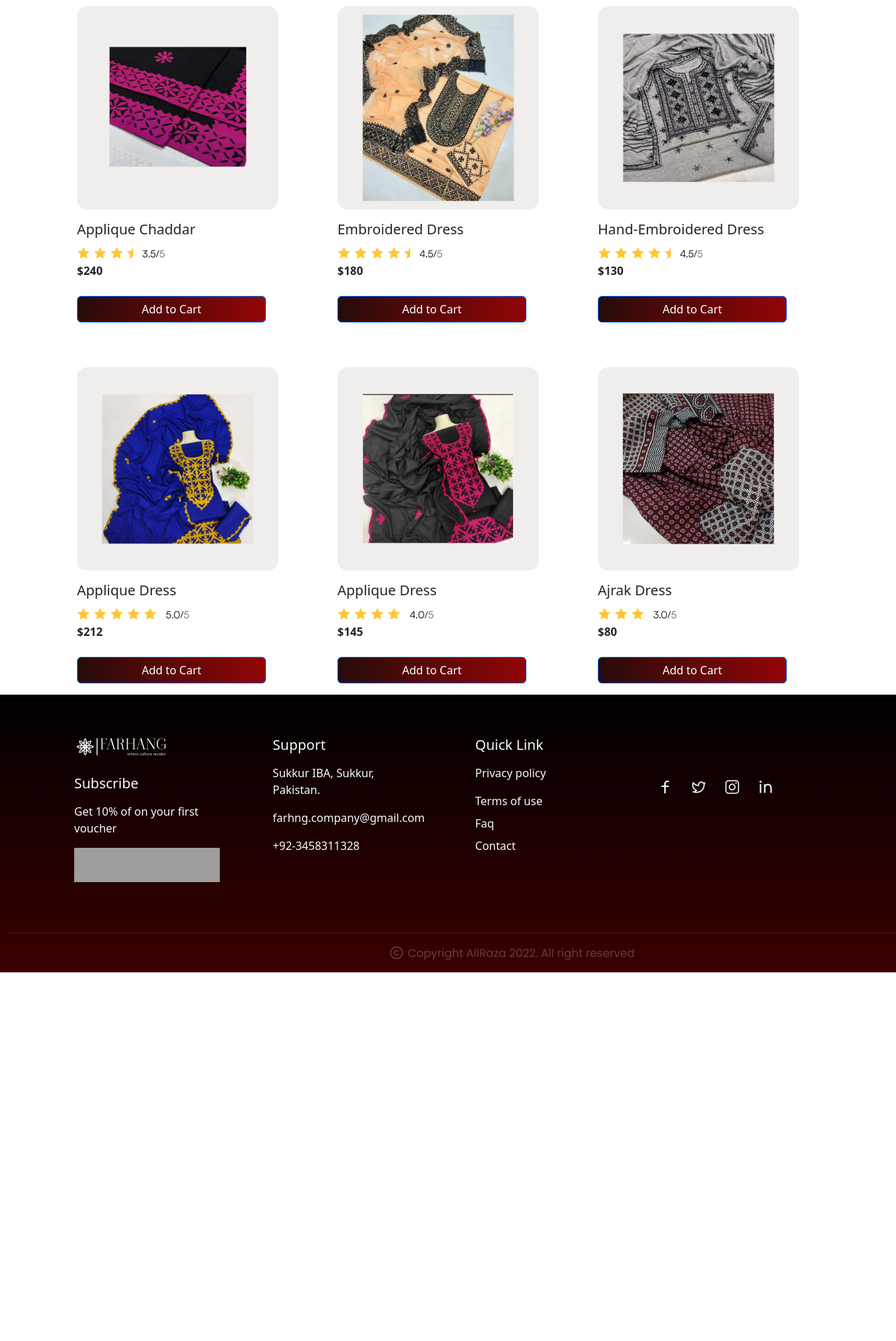
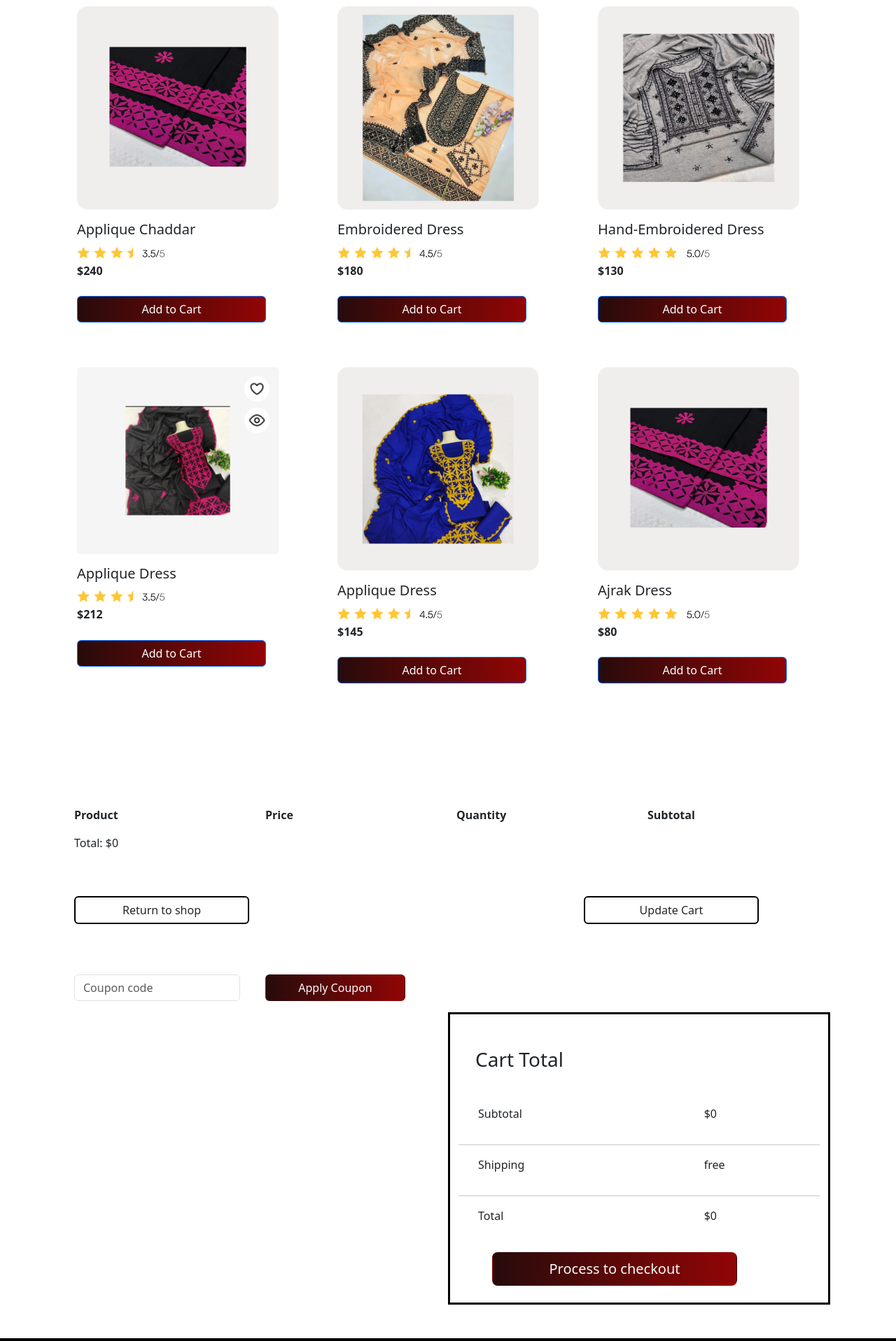
Before and after one commit to HafsaQureshi1/Ecommerce-Web-App, a React (Create React App) app: page /prod in a window 1280 px wide. Shown: the part 880-2797 px from the top of the page at 70% size. Before the commit the page ends 2270 px from the top, so only its background shows below. Built offline with nearby package versions, Linux system fonts and the light colour scheme; grey boxes are pictures that could not be loaded.

Commit message:
cart functionality

```diff
--- a/src/components/Allproducts.js
+++ b/src/components/Allproducts.js
@@ -1,29 +1,47 @@
+// AllProducts.js
+import React, { useState } from 'react';
 import Button from 'react-bootstrap/Button';
 import Card from 'react-bootstrap/Card';
+import { Container, Row, Col, Dropdown } from 'react-bootstrap';
+import Cart from './Cart'; // Import the Cart component
 import img from '../assets/images/Frame 33.png';
 import img2 from '../assets/images/Frame 34.png';
 import img3 from '../assets/images/Frame 38.png';
+import stars from '../assets/images/Frame 39.png';
+import stars2 from '../assets/images/Frame 40.png';
+import stars3 from '../assets/images/Frame 41.png';
 import img4 from '../assets/images/Frame 71.png';
 import img5 from '../assets/images/Frame 72.png';
 import img6 from '../assets/images/Frame 73.png';
-import img7 from '../assets/images/Frame 32.png';
-import img8 from '../assets/images/Frame 70.png';
-import img9 from '../assets/images/Frame 71 (1).png';
-import stars from '../assets/images/Frame 39.png';
-import stars2 from '../assets/images/Frame 40.png';
-import stars3 from '../assets/images/Frame 41.png';
-import stars4 from '../assets/images/Frame 68.png';
-import stars5 from '../assets/images/Frame 69.png';
-import stars6 from '../assets/images/Frame 70 (1).png';
-import stars7 from '../assets/images/Frame 35.png';
-import stars8 from '../assets/images/Frame 68 (1).png';
-import stars9 from '../assets/images/Frame 69 (1).png';
-import { Container, Row, Col, Dropdown } from 'react-bootstrap';
-export default function Allproducts(){
-    return(
+import img7 from '../assets/images/s1.png';
+import img8 from '../assets/images/Frame 32.png';
+import img9 from '../assets/images/Frame 71.png';
+
+
+export default function AllProducts() {
+  const [cart, setCart] = useState([]);
+
+  const addToCart = (product) => {
+    const existingProductIndex = cart.findIndex((item) => item.id === product.id);
+
+    if (existingProductIndex !== -1) {
+      const updatedCart = [...cart];
+      updatedCart[existingProductIndex].quantity += 1;
+      setCart(updatedCart);
+    } else {
+      setCart([...cart, { ...product, quantity: 1 }]);
+    }
+  };
+
+  const removeFromCart = (productId) => {
+    const updatedCart = cart.filter((item) => item.id !== productId);
+    setCart(updatedCart);
+  };
+
+  return (
     <>
       <div className="container">
-<h5>Home/<span style={{color:"#000000"}}>All Products</span></h5>
+        <h5>Home/<span style={{ color: "#000000" }}>All Products</span></h5>
         <h1 className='my-5'>All Products</h1>
         <Container className="d-flex justify-content-end">
           <Row>
@@ -32,162 +50,67 @@ export default function Allproducts(){
             </Col>
             <Col xs="auto">
               <Dropdown>
-              <Dropdown.Toggle id="dropdown-basic" style={{ backgroundColor: "#fff", color: "#000", border: "none" , marginTop:'-10px' }}>
-              most Popular
+                <Dropdown.Toggle id="dropdown-basic" style={{ backgroundColor: "#fff", color: "#000", border: "none", marginTop: '-10px' }}>
+                  Most Popular
                 </Dropdown.Toggle>
 
                 <Dropdown.Menu>
-                <Dropdown.Item href="#/action-1"></Dropdown.Item>
-                <Dropdown.Item href="#/action-2"></Dropdown.Item>
+                  <Dropdown.Item href="#/action-1">Action 1</Dropdown.Item>
+                  <Dropdown.Item href="#/action-2">Action 2</Dropdown.Item>
                 </Dropdown.Menu>
               </Dropdown>
             </Col>
           </Row>
         </Container>
-<div className="container  ">
-  <div class="row">
-    <div className='col-lg-4 col-md-6 col-sm-12'>
-<Card className=''  style={{ width: '18rem',border:'none' }}>
-    <Card.Img className='mx-3' variant="top " src={img} />
-    <Card.Body style={{marginLeft:'none'}}>
-      <Card.Title>Baby Crochet Design</Card.Title>
-      <img varient="down" src={stars} />
-      <Card.Text style={{width:'700px', height:'32.4px'}} className='fw-bold'>
-        $145
+        <div className="container">
+          <div className="row">
+            <ProductCard img={img} title="Baby Crochet Design" stars={stars} price={145} addToCart={() => addToCart({ id: 1, name: 'Baby Crochet Design', price: 145 })} />
+            <ProductCard img={img2} title="Balochi Doch" stars={stars2} price={180} addToCart={() => addToCart({ id: 2, name: 'Balochi Doch', price: 180 })} />
+            <ProductCard img={img3} title="Crochet Dress" stars={stars3} price={120} addToCart={() => addToCart({ id: 3, name: 'Crochet Dress', price: 120 })} />
+            {/* Add more ProductCard components as needed */}
+          </div>
+        </div>
+        <div className="container my-5">
+        <div className="row">
+            <ProductCard img={img4} title="Applique Chaddar " stars={stars} price={240} addToCart={() => addToCart({ id: 4, name: 'Baby Crochet Design', price: 145 })} />
+            <ProductCard img={img5} title="Embroidered Dress" stars={stars2} price={180} addToCart={() => addToCart({ id: 5, name: 'Balochi Doch', price: 180 })} />
+            <ProductCard img={img6} title="Hand-Embroidered Dress" stars={stars3} price={130} addToCart={() => addToCart({ id: 6, name: 'Crochet Dress', price: 120 })} />
+            {/* Add more ProductCard components as needed */}
+          </div>
+          {/* ... Your existing code ... */}
+        </div>
+        <div className="container my-5">
+        <div className="row">
+            <ProductCard  img={img7} title="Applique Dress" stars={stars} price={212} addToCart={() => addToCart({ id: 7, name: 'Baby Crochet Design', price: 145 })} />
+            <ProductCard img={img8} title="Applique Dress" stars={stars2} price={145} addToCart={() => addToCart({ id: 8, name: 'Balochi Doch', price: 180 })} />
+            <ProductCard img={img9} title="Ajrak Dress" stars={stars3} price={80} addToCart={() => addToCart({ id: 9, name: 'Crochet Dress', price: 120 })} />
+            {/* Add more ProductCard components as needed */}
+          </div>
+          {/* ... Your existing code ... */}
+        </div>
+        <div className="container mt-5">
+          {/* Cart summary section */}
+          <Cart cart={cart} removeFromCart={removeFromCart} />
+        </div>
+      </div>
+    </>
+  );
+}
+
+const ProductCard = ({ img, title, stars, price, addToCart }) => (
+  <div className="col-lg-4 col-md-6 col-sm-12">
+    <Card className="" style={{ width: '18rem', border: 'none' }}>
+      <Card.Img className="mx-3" variant="top" src={img} />
+      <Card.Body style={{ marginLeft: 'none' }}>
+        <Card.Title>{title}</Card.Title>
+        <img varient="down" src={stars} alt="Stars" />
+        <Card.Text style={{ width: '700px', height: '32.4px' }} className="fw-bold">
+          ${price}
         </Card.Text>
-      <Button  style={{width:'270px'}} className='gradient-container'>Add to Cart</Button>
+        <Button style={{ width: '270px' }} className="gradient-container" onClick={addToCart}>
+          Add to Cart
+        </Button>
       </Card.Body>
     </Card>
   </div>
-
-   <div className='col-lg-4 col-md-6 col-sm-12'>
-<Card className=''  style={{ width: '18rem',border:'none' }}>
-    <Card.Img className='mx-3' variant="top " src={img2} />
-    <Card.Body style={{marginLeft:'none'}}>
-      <Card.Title>Balochi Doch</Card.Title>
-      <img varient="down" src={stars2} />
-      <Card.Text style={{width:'700px', height:'32.4px'}} className='fw-bold'>
-        $180
-      </Card.Text>
-      <Button  style={{width:'270px'}} className='gradient-container'>Add to Cart</Button>
-    </Card.Body>
-  </Card>
-  </div>
-
-   <div className='col-lg-4 col-md-6 col-sm-12'>
-<Card className=''  style={{ width: '18rem',border:'none' }}>
-    <Card.Img className='mx-3' variant="top " src={img3} />
-    <Card.Body style={{marginLeft:'none'}}>
-      <Card.Title>  Crochet Dress</Card.Title>
-      <img varient="down" src={stars3} />
-      <Card.Text style={{width:'700px', height:'32.4px'}} className='fw-bold'>
-        $120
-      </Card.Text>
-      <Button  style={{width:'270px'}} className='gradient-container'>Add to Cart</Button>
-    </Card.Body>
-  </Card>
-  </div>
-  </div>
-  </div>
-
-
-  <div className="container my-5">
-  <div class="row">
-    <div className='col-lg-4 col-md-6 col-sm-12'>
-<Card className=''  style={{ width: '18rem',border:'none' }}>
-    <Card.Img className='mx-3' variant="top " src={img4} />
-    <Card.Body style={{marginLeft:'none'}}>
-      <Card.Title>Applique Chaddar </Card.Title>
-      <img varient="down" src={stars4} />
-      <Card.Text style={{width:'700px', height:'32.4px'}} className='fw-bold'>
-        $240
-      </Card.Text>
-      <Button  style={{width:'270px'}} className='gradient-container'>Add to Cart</Button>
-    </Card.Body>
-  </Card>
-  </div>
-
-   <div className='col-lg-4 col-md-6 col-sm-12'>
-<Card className=''  style={{ width: '18rem',border:'none' }}>
-    <Card.Img className='mx-3' variant="top " src={img5} />
-    <Card.Body style={{marginLeft:'none'}}>
-      <Card.Title>Embroidered Dress</Card.Title>
-      <img varient="down" src={stars5} />
-      <Card.Text style={{width:'700px', height:'32.4px'}} className='fw-bold'>
-        $180
-      </Card.Text>
-      <Button  style={{width:'270px'}} className='gradient-container'>Add to Cart</Button>
-    </Card.Body>
-  </Card>
-  </div>
-
-   <div className='col-lg-4 col-md-6 col-sm-12'>
-<Card className=''  style={{ width: '18rem',border:'none' }}>
-    <Card.Img className='mx-3' variant="top " src={img6} />
-    <Card.Body style={{marginLeft:'none'}}>
-      <Card.Title>Hand-Embroidered Dress</Card.Title>
-      <img varient="down" src={stars6} />
-      <Card.Text style={{width:'700px', height:'32.4px'}} className='fw-bold'>
-        $130
-      </Card.Text>
-      <Button  style={{width:'270px'}} className='gradient-container'>Add to Cart</Button>
-    </Card.Body>
-  </Card>
-  </div>
-  </div>
-  </div>
-
-
-
-
-
-  <div className="container">
-  <div class="row">
-    <div className='col-lg-4 col-md-6 col-sm-12'>
-<Card className=''  style={{ width: '18rem',border:'none' }}>
-    <Card.Img className='mx-3' variant="top " src={img7} />
-    <Card.Body style={{marginLeft:'none'}}>
-      <Card.Title>Applique Dress </Card.Title>
-      <img varient="down" src={stars7} />
-      <Card.Text style={{width:'700px', height:'32.4px'}} className='fw-bold'>
-        $212
-      </Card.Text>
-      <Button  style={{width:'270px'}} className='gradient-container'>Add to Cart</Button>
-    </Card.Body>
-  </Card>
-  </div>
-
-   <div className='col-lg-4 col-md-6 col-sm-12'>
-<Card className=''  style={{ width: '18rem',border:'none' }}>
-    <Card.Img className='mx-3' variant="top " src={img8} />
-    <Card.Body style={{marginLeft:'none'}}>
-      <Card.Title>Applique Dress</Card.Title>
-      <img varient="down" src={stars8} />
-      <Card.Text style={{width:'700px', height:'32.4px'}} className='fw-bold'>
-        $145
-      </Card.Text>
-      <Button  style={{width:'270px'}} className='gradient-container'>Add to Cart</Button>
-    </Card.Body>
-  </Card>
-  </div>
-
-   <div className='col-lg-4 col-md-6 col-sm-12'>
-<Card className=''  style={{ width: '18rem',border:'none' }}>
-    <Card.Img className='mx-3' variant="top " src={img9} />
-    <Card.Body style={{marginLeft:'none'}}>
-      <Card.Title>Ajrak Dress</Card.Title>
-      <img varient="down" src={stars9} />
-      <Card.Text style={{width:'700px', height:'32.4px'}} className='fw-bold'>
-        $80
-      </Card.Text>
-      <Button  style={{width:'270px'}} className='gradient-container'>Add to Cart</Button>
-    </Card.Body>
-  </Card>
-  </div>
-  </div>
-  </div>
-  </div>
-</>
-    )
-
-}
+);
--- /dev/null
+++ b/src/components/Cart.js
@@ -0,0 +1,98 @@
+// Cart.js
+import React from 'react';
+
+export default function Cart({ cart, removeFromCart }) {
+  const calculateTotal = () => {
+    return cart.reduce((total, item) => total + item.price * item.quantity, 0);
+  };
+
+  return (
+<>
+<br /> <br />
+<div className="container mt-5">
+      <div className="row">
+      <div className="my-3 col-lg-3 fw-bold ">Product </div>
+            <div className="my-3 col-lg-3 fw-bold">Price </div>
+            <div className="my-3 col-lg-3 fw-bold">Quantity</div>
+            <div className="my-3 col-lg-3 fw-bold">Subtotal </div>
+            </div>
+
+      {cart.map((item) => (
+        <div key={item.id}>
+          <p>
+          <div   className='row'>
+            <div className="col-lg-3 my-3">{item.name} </div>
+
+            <div className="col-lg-3 my-3">${item.price * item.quantity}</div>
+            <div className="col-lg-3 my-3">Quantity: {item.quantity} </div>
+            <div className="col-lg-3 my-3">${item.price * item.quantity}</div>
+
+            </div></p>
+        </div>
+      ))}
+      <p>Total: ${calculateTotal()}</p>
+    </div>
+    <div className="container">
+        <div className="row">
+            <div className="col-lg-8 col-md-6 col-sm-12 my-5"><button style={{width:'250px' ,border: '2px solid #000'}} className='btn'>Return to shop</button></div>
+            <div className="col-lg-4 col-md-6 col-sm-12 my-5"><button style={{width:'250px' ,border: '2px solid #000'}}  className='btn '>Update Cart</button></div>
+        </div>
+    </div>
+    <div className="container mt-4">
+      <div className="row">
+        {/* Input field column */}
+        <div className="col-lg-3 mb-3 ">
+          <input
+            style={{ width: '95%' }}
+            className='form-control'
+            type="text"
+            placeholder="Coupon code"
+          />
+        </div>
+
+        {/* Button column */}
+        <div className="col-lg-9 mb-3">
+          <button style={{width:'200px'}} className='gradient btn text-light' type="submit">Apply Coupon</button>
+        </div>
+      </div>
+    </div>
+    <div className="container-fluid  mb-5">
+    <div className="row">
+    <div className="col-lg-6 col-md-6 col-sm-12">
+    </div>
+    <div style={{border:'3px solid #000'}} className=" col-lg-6 col-md-6 col-sm-12">
+    <h3 className='mx-4 my-5'>Cart Total</h3>
+    <div className="mx-3 row">
+    <div className="col-lg-8 col-md-6 col-sm-12">
+        Subtotal
+    </div>
+    <div className="col-lg-4 col-md-6 col-sm-12">
+        <p>${calculateTotal()}</p>
+
+    </div>
+    </div>
+    <hr />
+    <div className="mx-3 row">
+    <div  className=" col-lg-8 col-md-6 col-sm-12">
+        Shipping
+    </div>
+    <div className="col-lg-4 col-md-6 col-sm-12">
+        <p>free</p>
+
+    </div>
+    </div>
+    <hr />
+    <div className="mx-3   row">
+    <div className="col-lg-8 col-md-6 col-sm-12">
+        Total
+    </div>
+    <div className="col-lg-4 col-md-6 col-sm-12">
+        <p>${calculateTotal()}</p>
+
+    </div>
+    </div>
+    <button style={{width:'350px'}} className='mx-5 my-4 justify-content-center text-center gradient btn btn-lg text-light'>Process to checkout</button>
+    </div></div></div>
+
+</>  );
+}
```
Also changed, not shown: src/App.js (+6 -6 lines), src/components/Herosection.js (+0 -8 lines). Lines whose indentation alone changed are shown as unchanged.
